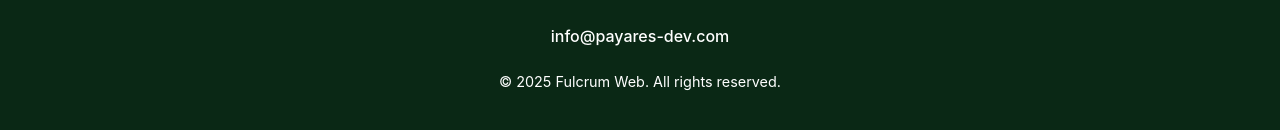
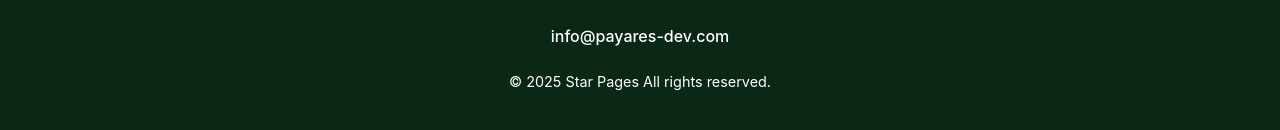
Before and after one commit to rickypaya/usc-portfolio, a React (Vite) app in the folder fulcrum/: page / in a window 1280 px wide. Shown: the part 2653-2783 px from the top of the page. Built offline with nearby package versions, Linux system fonts and the light colour scheme.

Commit message:
update naming

```diff
--- a/fulcrum/src/App.jsx
+++ b/fulcrum/src/App.jsx
@@ -557,7 +557,7 @@
               transition={{ duration: 0.6, delay: 0.2 }}
               viewport={{ once: true }}
             >
-              <p>&copy; 2025 Fulcrum Web. All rights reserved.</p>
+              <p>&copy; 2025 Star Pages All rights reserved.</p>
             </motion.div>
           </div>
         </div>
```
